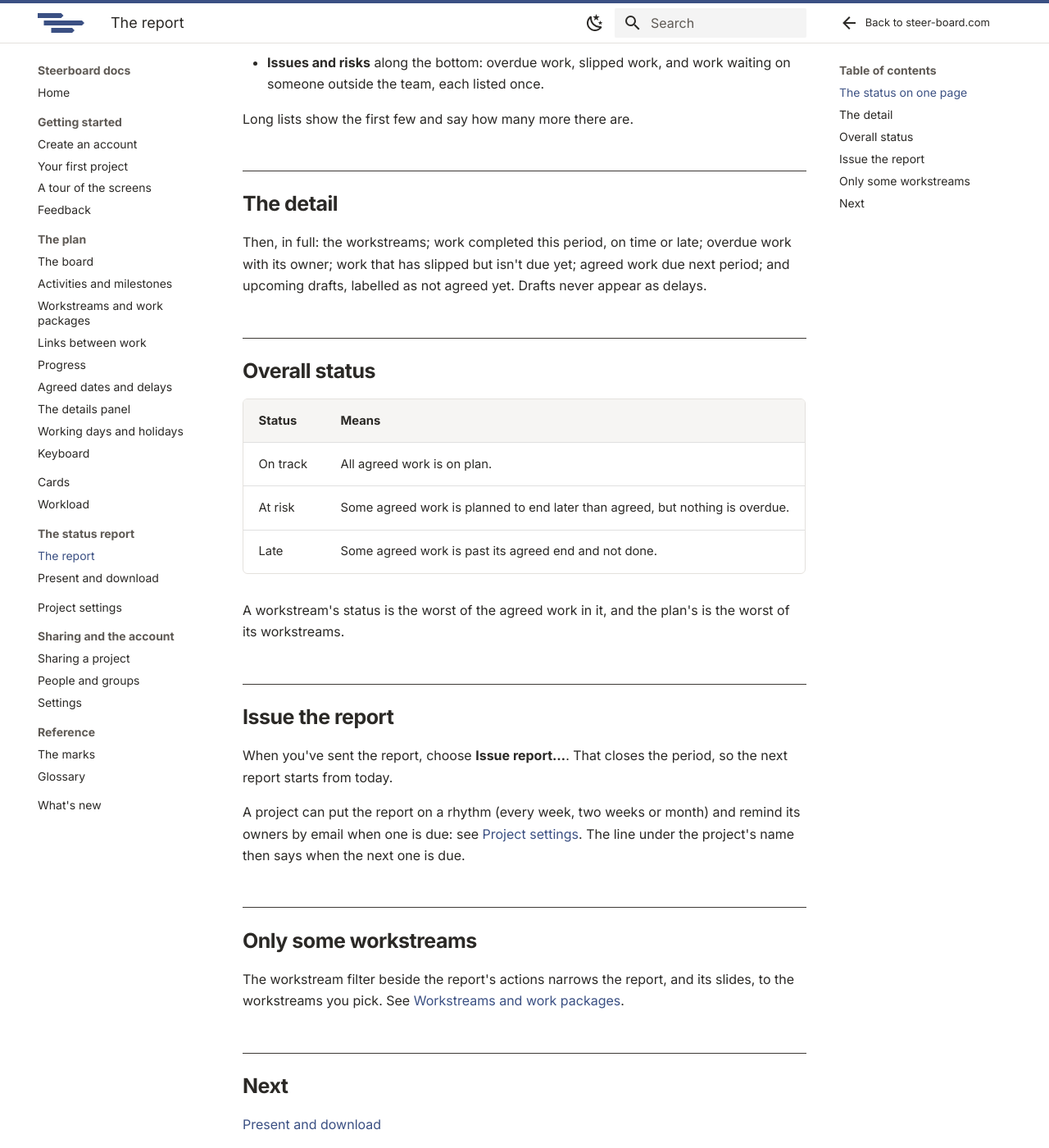
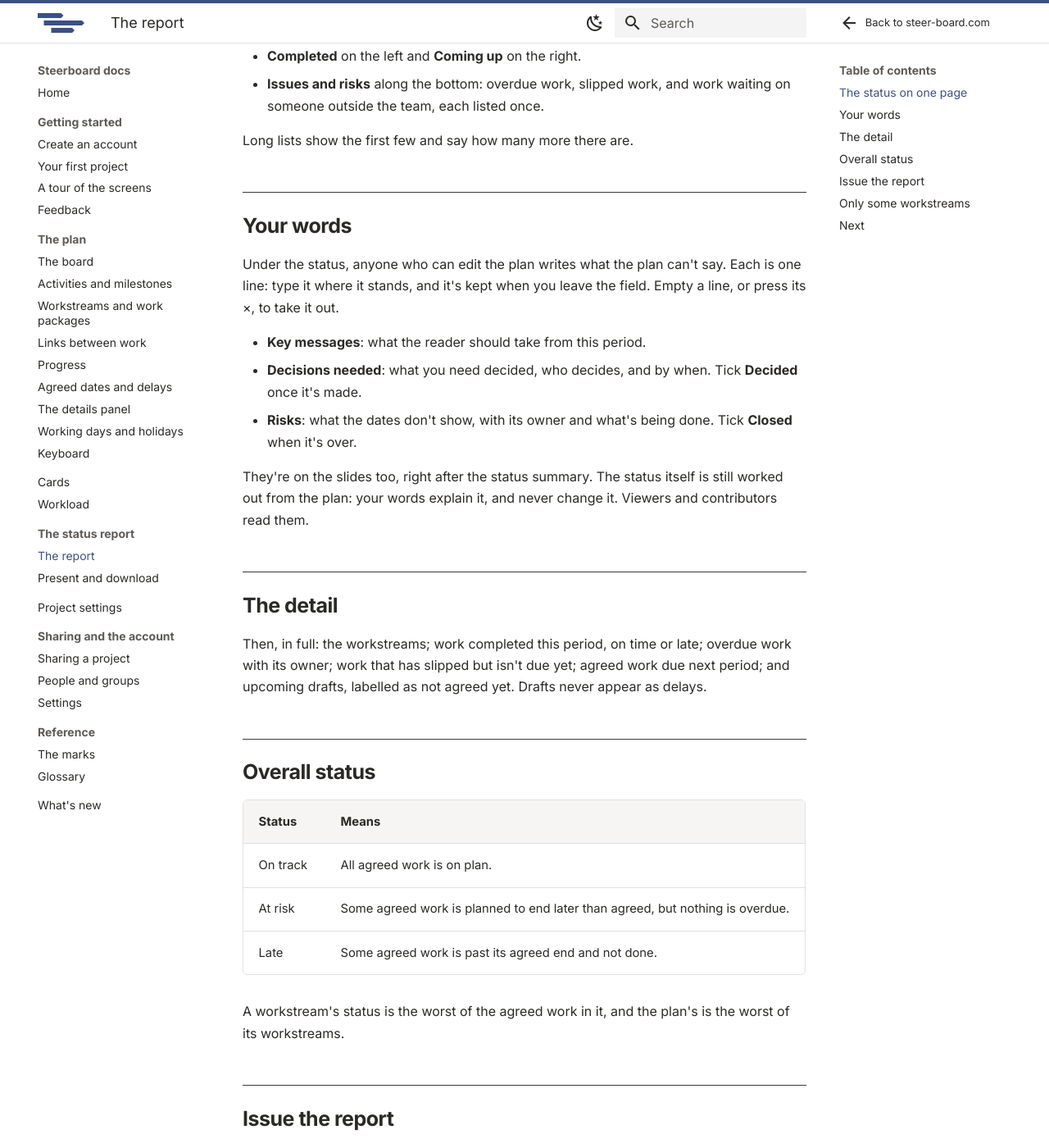
Before and after one commit to mistahcase/steerboard-docs, an MkDocs documentation site: the page built from pages/report/index.md, in a window 1280 px wide and 1400 px high, scrolled down 990 px. Shown: the whole window at 82% size. Built offline with MkDocs 1.6.1 and Material for MkDocs 9.7.7, drawn with Linux system fonts in a browser that asks for light colours; some of the changed text lies outside the part shown.

Commit message:
Your words in the report: key messages, decisions needed, risks (A1)
From the UX review, approved by the user on 2026-11-13 (SCENARIOS.md, RW).
A status report needs what the plan can't say for itself.

- On the report, under the status, anyone who can edit the plan writes Key
  messages, Decisions needed (what, who decides, by when) and Risks (what,
  owner, what's being done), a line each (ReportWords.tsx). A line is kept
  when it's left and goes when it's emptied. Viewers and contributors read
  them.
- They're kept in the plan's settings (words; tidyWords in
  src/model/reportWords.ts keeps them to lines a slide holds), so they're
  saved, shared and undone with the plan.
- On the slides right after the status summary, as tables, named for what's
  said; no slide when nothing is.
- The status is still worked out from the plan. Issuing the report takes
  the key messages, decisions made and risks closed with it; what's open
  carries over, and the dialog says so.

Seen in the browser: written on a test project, presented, undone. The
interface check writes a key message and finds it on its slide.

Co-Authored-By: Claude Fable 5.2 <noreply@anthropic.com>

```diff
--- a/pages/report/index.md
+++ b/pages/report/index.md
@@ -2,8 +2,9 @@
 
 **Report** is the status report, written from the plan. It covers the period
 since the last report was issued (the last 7 days at first) and looks ahead to
-the next one. Nothing in it is typed by hand: change the plan and the report
-changes with it.
+the next one. It's worked out from the plan: change the plan and the report
+changes with it. What the plan can't say for itself, you write on it: see
+[Your words](#your-words).
 
 ![The report](../img/report.png)
 
@@ -22,6 +23,22 @@ The report opens with the page a status meeting starts from:
   waiting on someone outside the team, each listed once.
 
 Long lists show the first few and say how many more there are.
+
+## Your words
+
+Under the status, anyone who can edit the plan writes what the plan can't say.
+Each is one line: type it where it stands, and it's kept when you leave the
+field. Empty a line, or press its ×, to take it out.
+
+- **Key messages**: what the reader should take from this period.
+- **Decisions needed**: what you need decided, who decides, and by when. Tick
+  **Decided** once it's made.
+- **Risks**: what the dates don't show, with its owner and what's being done.
+  Tick **Closed** when it's over.
+
+They're on the slides too, right after the status summary. The status itself
+is still worked out from the plan: your words explain it, and never change it.
+Viewers and contributors read them.
 
 ## The detail
 
@@ -44,7 +61,9 @@ the worst of its workstreams.
 ## Issue the report
 
 When you've sent the report, choose **Issue report…**. That closes the period,
-so the next report starts from today.
+so the next report starts from today. Its key messages go with it, and so do
+decisions that were made and risks that were closed; what's still open
+carries over to the next report.
 
 A project can put the report on a rhythm (every week, two weeks or month) and
 remind its owners by email when one is due: see
```
Also changed, not shown: coverage.json (+5 -3 lines), pages/whats-new.md (+5 -0 lines), pages/img/cards.png, pages/img/feedback.png, pages/img/new-project.png, pages/img/people-add.png, pages/img/people.png, pages/img/plan-details.png, pages/img/plan-menu.png, pages/img/plan.png, pages/img/project-settings.png, pages/img/projects.png, pages/img/report.png, pages/img/settings.png, 2 more files.
